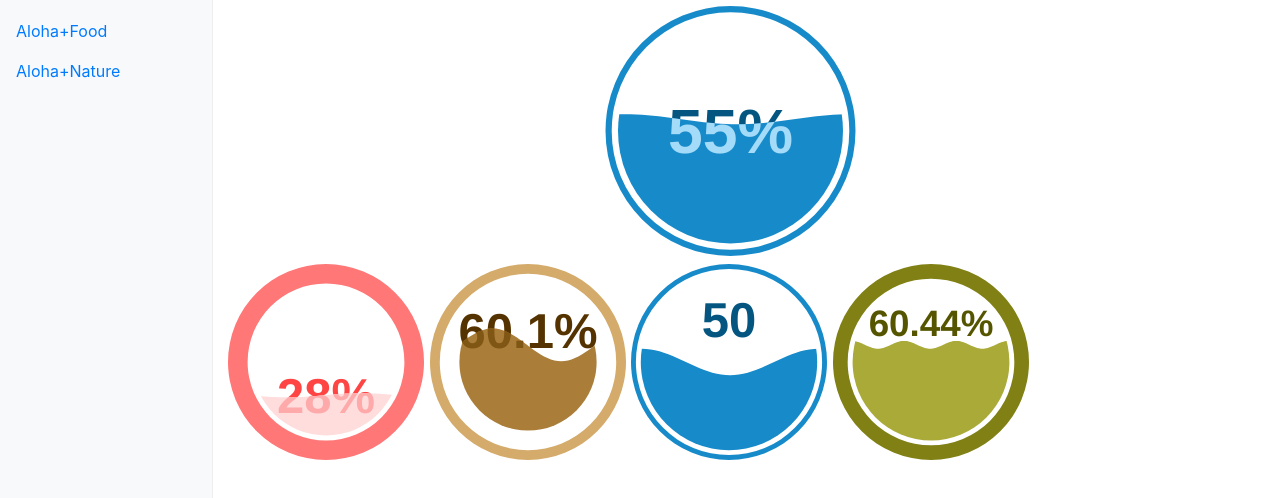
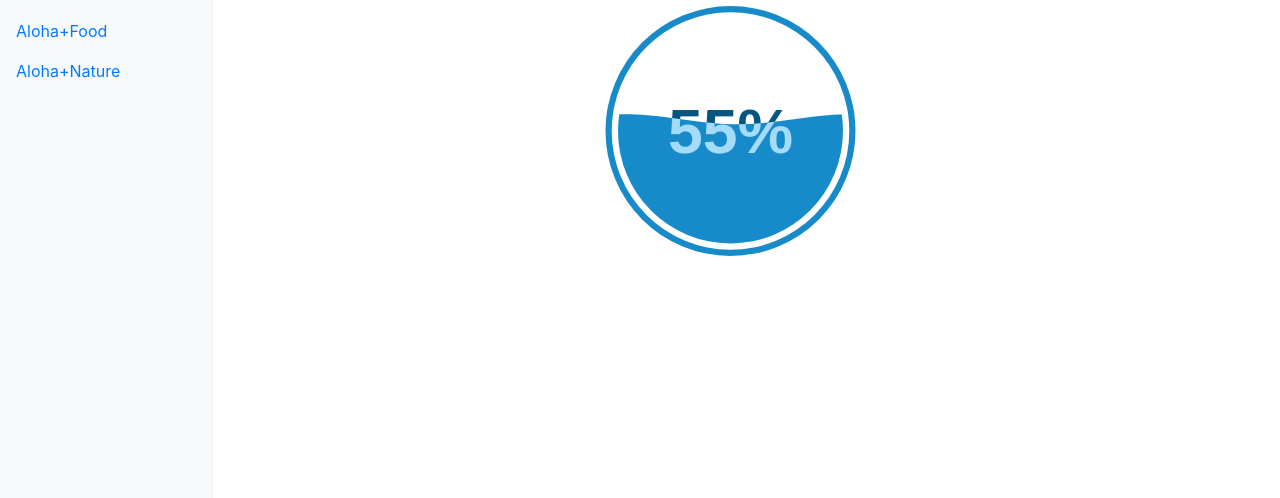
Before and after one commit to HACC17/Visualizers, a website: page HACC-AP/analytics.html in a window 1280 px wide. Shown: the part 140-638 px from the top of the page. Drawn offline with nearby package versions, Linux system fonts and the light colour scheme.

Commit message:
Analytics

```diff
--- a/HACC-AP/analytics.html
+++ b/HACC-AP/analytics.html
@@ -74,10 +74,10 @@
         <main class="col-sm-9 ml-sm-auto col-md-10 pt-3" role="main">
           <h1>Dashboard</h1>
 			<svg id="fillgauge1" width="97%" height="250" onclick="gauge1.update(NewValue());"></svg>
-			<svg id="fillgauge2" width="19%" height="200" onclick="gauge2.update(NewValue());"></svg>
-			<svg id="fillgauge3" width="19%" height="200" onclick="gauge3.update(NewValue());"></svg>
-			<svg id="fillgauge4" width="19%" height="200" onclick="gauge4.update(NewValue());"></svg>
-			<svg id="fillgauge5" width="19%" height="200" onclick="gauge5.update(NewValue());"></svg>
+			<!-- <svg id="fillgauge2" width="19%" height="200" onclick="gauge2.update(NewValue());"></svg> -->
+			<!-- <svg id="fillgauge3" width="19%" height="200" onclick="gauge3.update(NewValue());"></svg> -->
+			<!-- <svg id="fillgauge4" width="19%" height="200" onclick="gauge4.update(NewValue());"></svg> -->
+			<!-- <svg id="fillgauge5" width="19%" height="200" onclick="gauge5.update(NewValue());"></svg> -->
 			<!-- <svg id="fillgauge6" width="19%" height="200" onclick="gauge6.update(NewValue());"></svg> -->
 			<script language="JavaScript">
 				var gauge1 = loadLiquidFillGauge("fillgauge1", 55);
```
